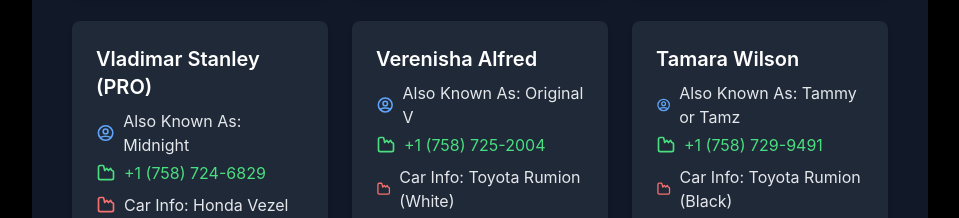
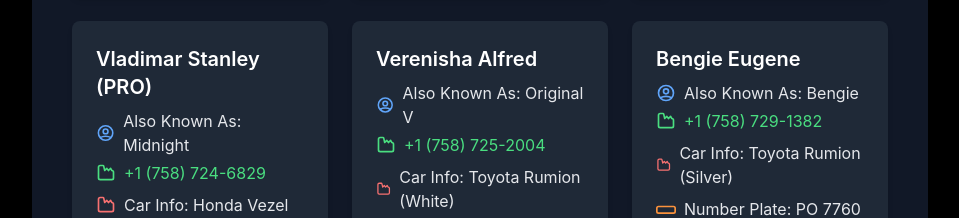
Before and after one commit to TRN-23/rumion-group-contacts, a plain HTML site: page index.html in a window 1280 px wide. Shown: the part 1557-1775 px from the top of the page, without its empty margins (160-1119 px from the left). Drawn offline with nearby package versions, Linux system fonts and the light colour scheme.

Commit message:
Update index.html

```diff
--- a/index.html
+++ b/index.html
@@ -105,6 +105,14 @@
                 birthday: "1991-07-27",
                 carInfo: "Toyota Rumion (White)",
                 numberPlate: "PQ 382"
+            },
+            {
+                name: "Bengie Eugene",
+                alsoKnownAs: "Bengie",
+                phone: "+1 (758) 729-1382",
+                birthday: "1991-11-20",
+                carInfo: "Toyota Rumion (Silver)",
+                numberPlate: "PO 7760"
             },
             {
                 name: "Tamara Wilson",
```
